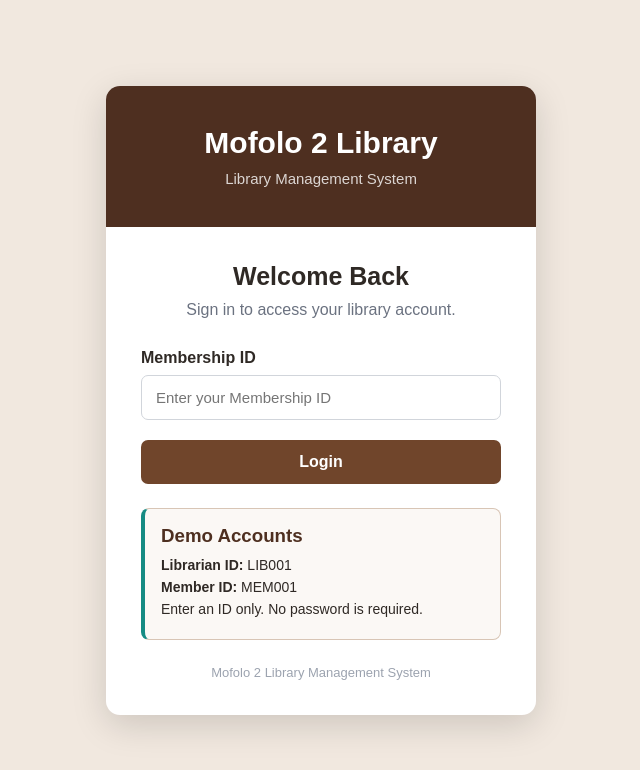
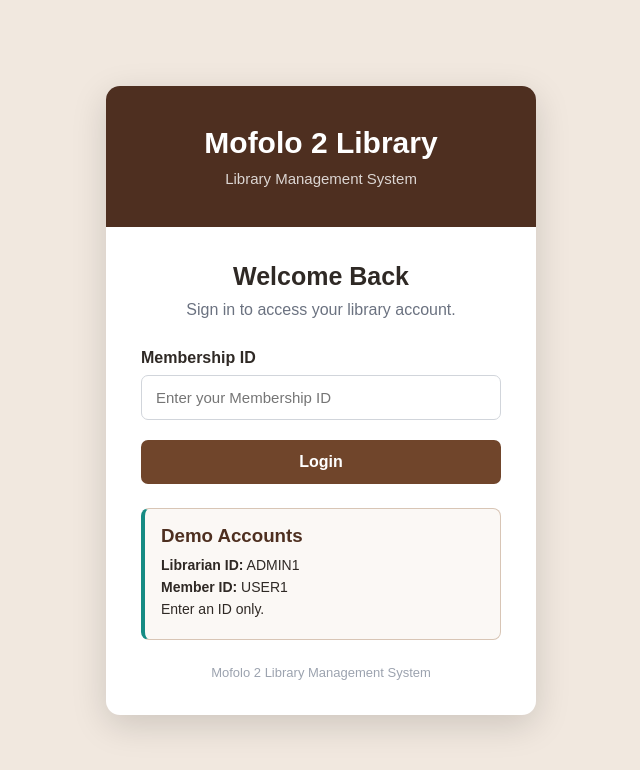
Before and after one commit to mathopetsepo6-eng/Community-Library, a React (Vite) app: page /login in a window 1280 px wide. Shown: the top 770 px of the page, without its empty margins (319-959 px from the left). Built offline with nearby package versions, Linux system fonts and the light colour scheme.

Commit message:
Update Login.jsx

```diff
--- a/src/pages/Login.jsx
+++ b/src/pages/Login.jsx
@@ -53,9 +53,9 @@ function Login({ onLogin }) {
           {/* Display demo IDs so the lecturer can test each role easily. */}
           <div className="demo-accounts">
             <h3>Demo Accounts</h3>
-            <p><strong>Librarian ID:</strong> LIB001</p>
-            <p><strong>Member ID:</strong> MEM001</p>
-            <p>Enter an ID only. No password is required.</p>
+            <p><strong>Librarian ID:</strong> ADMIN1</p>
+            <p><strong>Member ID:</strong> USER1</p>
+            <p>Enter an ID only.</p>
           </div>
 
           <p className="login-footer">Mofolo 2 Library Management System</p>
```
